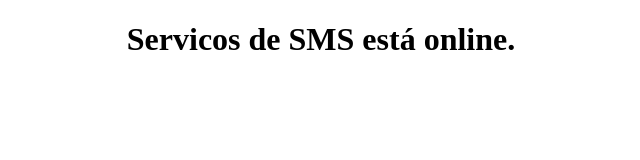
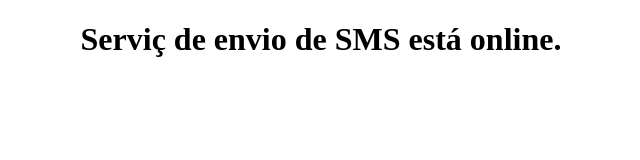
Before and after one commit to brunopacheco1/sms, a plain HTML site: page service-sms/WebContent/index.html in a window 1280 px wide. Shown: the whole page, without its empty margins (319-959 px from the left). Drawn offline with Linux system fonts and the light colour scheme.

Commit message:
Ajuste no README e index.html.

```diff
--- a/service-sms/WebContent/index.html
+++ b/service-sms/WebContent/index.html
@@ -7,7 +7,7 @@
 	</head>
 	<body>
 		<div class="body" style="text-align:center;">
-			<h1>Servicos de SMS está online.</h1>
+			<h1>Servi&ccedil; de envio de SMS está online.</h1>
 		</div>
 	</body>
 </html>
```
Also changed, not shown: 1 other file.
